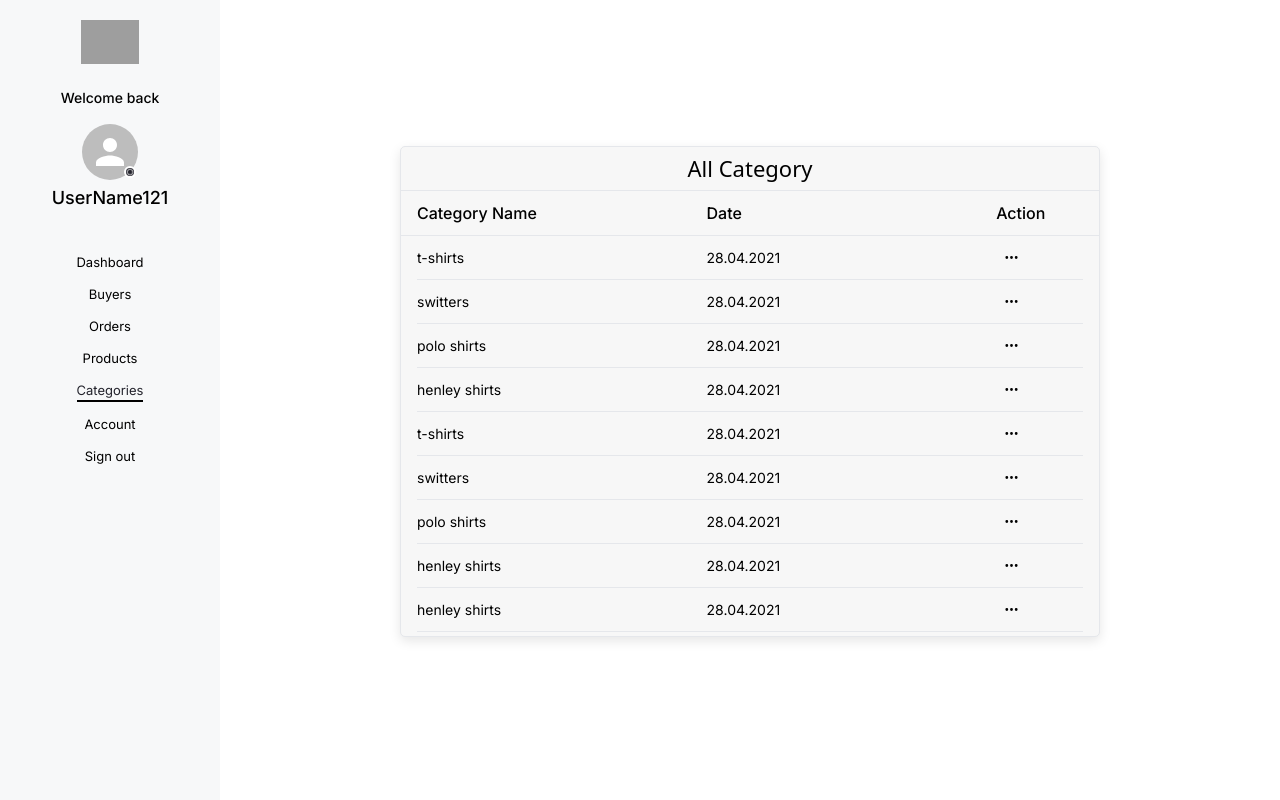
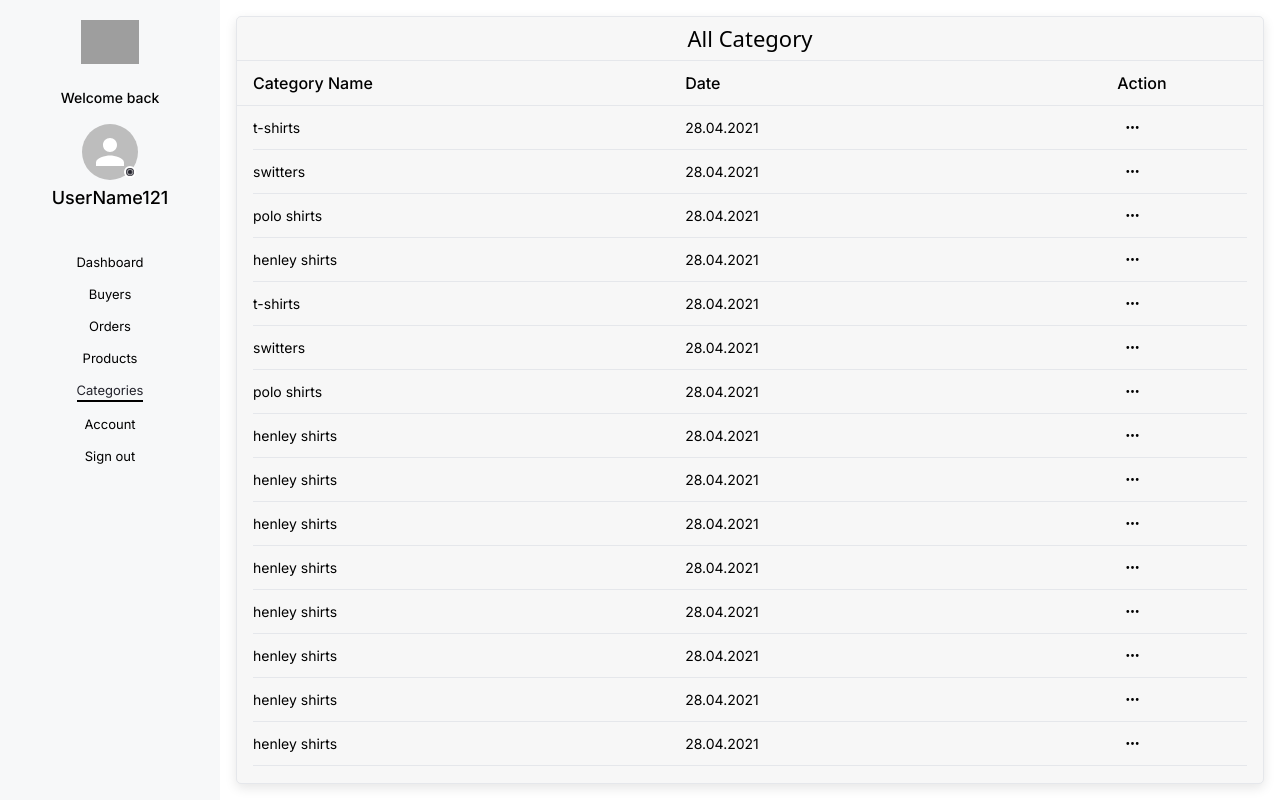
Before and after one commit to gulnabi-afridi/single-vendor-e-commerce, a Next.js app: page /admin/categories in a window 1280 px wide. Built offline with nearby package versions, Linux system fonts and the light colour scheme; grey boxes are pictures that could not be loaded.

Commit message:
fixed the grids in admin dashboard

```diff
--- a/src/layouts/Layout.tsx
+++ b/src/layouts/Layout.tsx
@@ -79,7 +79,7 @@ function Layout({ children }: props) {
         `}
         >
           <AdminLeftNavigation />
-          <main className="w-full h-screen overflow-auto p-4 bg-white-main">{children}</main>
+          <main className="w-full h-[calc(100vh-80px)] md:h-screen overflow-auto p-4 bg-white-main">{children}</main>
         </div>
       )}
     </React.Fragment>
--- a/src/layouts/Navigation/AdminLeftNavigation.tsx
+++ b/src/layouts/Navigation/AdminLeftNavigation.tsx
@@ -192,6 +192,7 @@ function AdminLeftNavigation() {
                     <Link
                       key={index}
                       href={item.Route}
+                      onClick={toggleDrawer}
                       className={`relative font-inter text-[13px] leading-[20px] font-normal after:absolute after:left-0 after:bottom-0 after:h-[2px] after:w-0 after:bg-main-brand after:transition-all after:duration-300 hover:after:w-full ${
                         item.Route === Router.pathname
                           ? "text-main-brand"
@@ -203,6 +204,7 @@ function AdminLeftNavigation() {
                   );
                 })}
                 <button
+                onClick={toggleLogoutDialouge}
                   className={`relative font-inter text-[13px] leading-[20px] font-normal after:absolute after:left-0 after:bottom-0 after:h-[2px] after:w-0 after:bg-main-brand after:transition-all after:duration-300 hover:after:w-full`}
                 >
                   Sign out
--- a/views/Admin/Buyers.tsx
+++ b/views/Admin/Buyers.tsx
@@ -22,10 +22,9 @@ const Buyers = () => {
 
   return (
     <React.Fragment>
-      <div className="w-full flex flex-col items-start justify-center gap-[20px] bg-[#F7F7F7] p-4 rounded-[5px] Shadow">
       <div className="w-full flex flex-col gap-4 justify-center items-center">
         <TableGrid
-            Title="Orders"
+          Title="Buyers"
           TableHeaders={[
             "buyer",
             "address",
@@ -54,7 +53,7 @@ const Buyers = () => {
           </div>
         </TableGrid>
       </div>
-      </div>
+
       {/* ====> dialogue */}
       <DashboardDialougeWrapper
         Open={openDialogue}
--- a/views/Admin/Category.tsx
+++ b/views/Admin/Category.tsx
@@ -3,8 +3,8 @@ import CategoryRow from "@/components/Admin/Rows/CategoryRow";
 
 const Category = () => {
   return (
-    <div className="w-full h-[calc(100vh-50px)] flex flex-col items-center justify-center gap-[20px]">
-      <div className="w-full border-[1px] max-w-[700px] bg-[#F7F7F7] rounded-[5px] Shadow">
+    <div className="w-full h-full">
+      <div className="w-full h-full border-[1px] bg-[#F7F7F7] rounded-[5px] Shadow">
         <p className="w-full h-[44px] text-center flex justify-center items-center text-[22px] text-black-main capitalize border-b-[1px] font-medium">
           All category
         </p>
@@ -23,8 +23,8 @@ const Category = () => {
           </p>
         </div>
         {/* ===> categories row */}
-        <div className="w-full overflow-auto HideScroll flex flex-col px-4">
-          <div className="w-full h-[400px]">
+        <div className="w-full h-full HideScroll flex flex-col px-4">
+          <div className="w-full h-[calc(100%-100px)] overflow-auto HideScroll">
             {productCategory.map((item, index) => {
               return (
                 <CategoryRow key={index} name={item.name} date={item.date} />
--- a/views/Admin/Orders.tsx
+++ b/views/Admin/Orders.tsx
@@ -22,7 +22,6 @@ const Orders = () => {
 
   return (
     <React.Fragment>
-      <div className="w-full flex flex-col items-start justify-center gap-[20px] bg-[#F7F7F7] p-4 rounded-[5px] Shadow">
       <div className="w-full flex flex-col gap-4 justify-center items-center">
         <TableGrid
           Title="Orders"
@@ -59,7 +58,7 @@ const Orders = () => {
           </div>
         </TableGrid>
       </div>
-      </div>
+
       <DashboardDialougeWrapper
         Open={openDialogue}
         CloseEvent={() => setOpenDialogue(false)}
```
Lines whose indentation alone changed are shown as unchanged.
